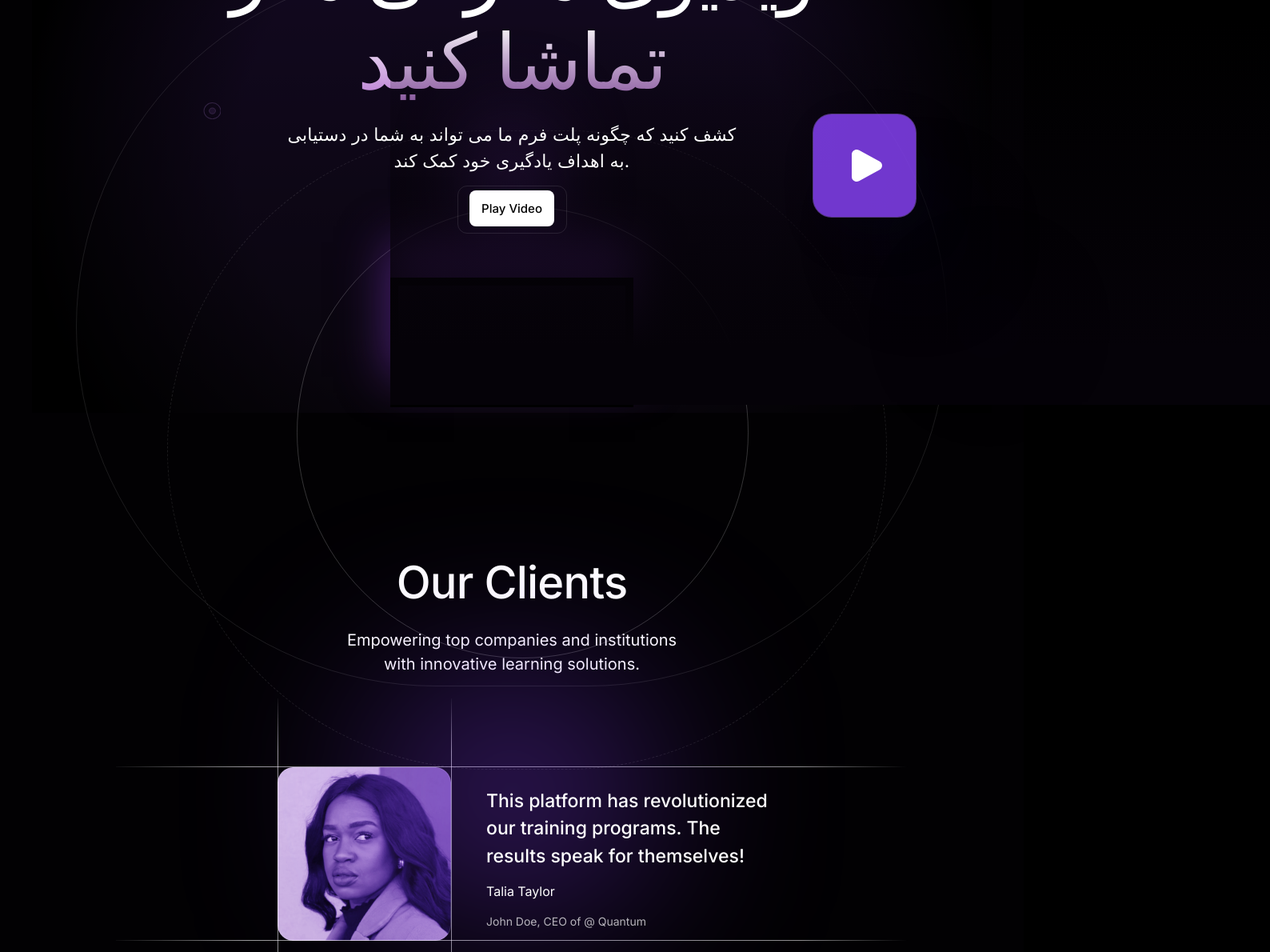
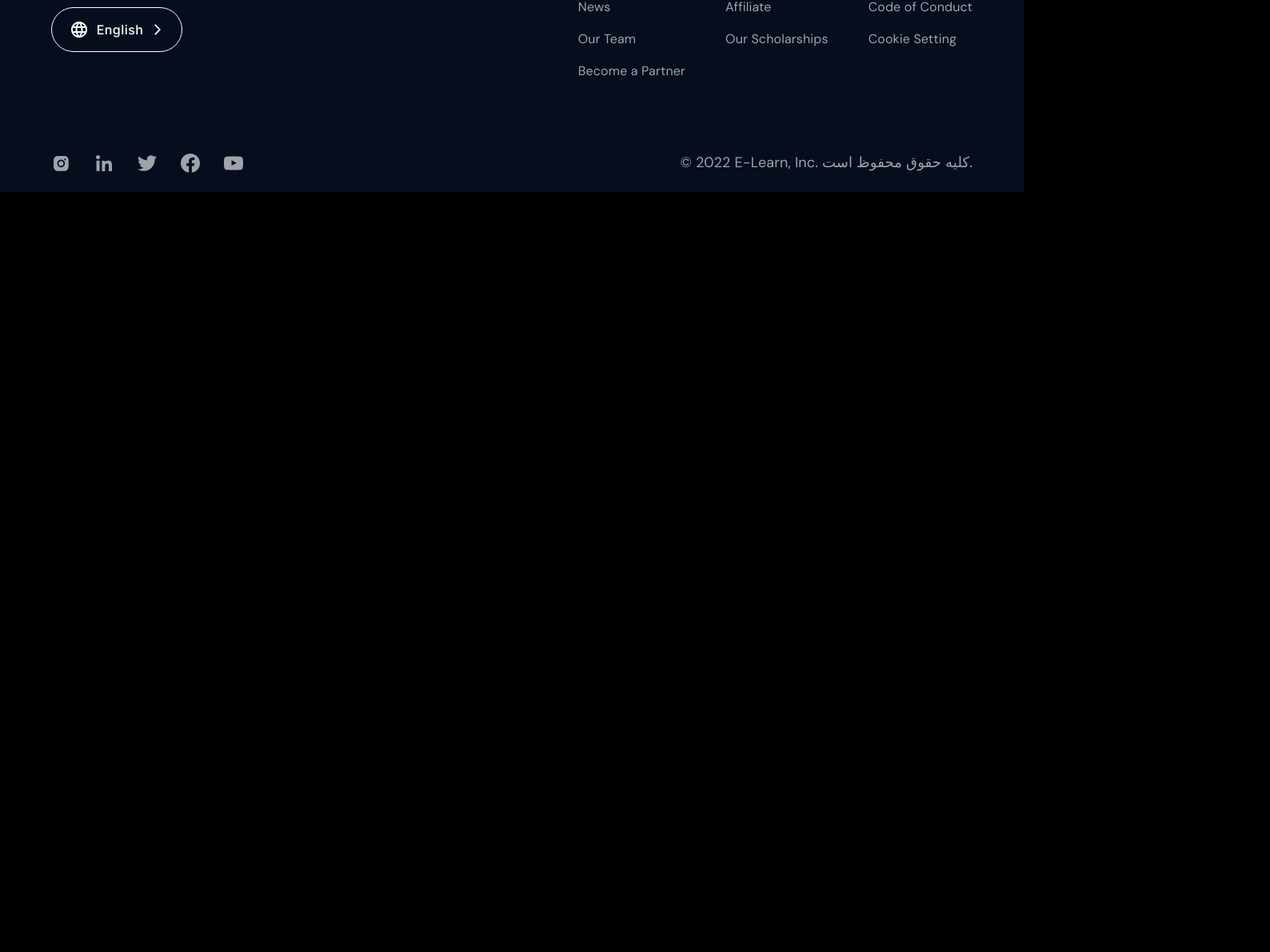
Before and after one commit to abdulmoiz180/Mudaris, a React (Vite) app: page / in a window 1280 px wide. Shown: the part 260-1450 px from the top of the page at 80% size, 1588 px wide, since content can reach past the window. After the commit the page ends 800 px from the top, so only its background shows below. Built offline with nearby package versions, Linux system fonts and the light colour scheme; grey boxes are pictures that could not be loaded.

Commit message:
pusing into main

```diff
--- a/src/Constants/Seed.js
+++ b/src/Constants/Seed.js
@@ -220,14 +220,10 @@ export const footerContent = [
     ],
   },
 ];
-export let copyWrite_eng = [
-  {
-    // icons: [Instagram, LinkedIn, Twitter, FaceBook, Youtube],
-  },
-  {
-    text: "© 2022 E-Learn, Inc. All rights reserved.",
-  },
-];
+export let copyWrite_eng = {
+  text: "© 2022 E-Learn, Inc. All rights reserved.",
+};
+
 export const tabsEnglish = [
   {
     name: "All Categories",
--- a/src/Constants/SeedPersian.js
+++ b/src/Constants/SeedPersian.js
@@ -254,14 +254,9 @@ export const footerContent = [
     ],
   },
 ];
-export let copyWrite_per = [
-  {
-    // icons: [Instagram, LinkedIn, Twitter, FaceBook, Youtube],
-  },
-  {
-    text: "© 2022 E-Learn, Inc. کلیه حقوق محفوظ است.",
-  },
-];
+export let copyWrite_per = {
+  text: "© 2022 E-Learn, Inc. کلیه حقوق محفوظ است.",
+};
 
 export const tabsPersian = [
   {
--- a/src/Pages/Home/index.jsx
+++ b/src/Pages/Home/index.jsx
@@ -10,14 +10,14 @@ import Testimonials from "../../components/Testimonials/Testimonials";
 const Home = () => {
   return (
     <section className="home-page column primary-bg">
-      <Hero />
-      <Testimonials />
+      {/* <Hero /> */}
+      {/* <Testimonials />
       <Courses />
       <Review />
       <E_Learn />
       <PriceCards />
       <FAQ />
-      <GetStart />
+      <GetStart /> */}
     </section>
   );
 };
--- a/src/components/Footer/index.jsx
+++ b/src/components/Footer/index.jsx
@@ -11,8 +11,7 @@ import Youtube from "../../assets/icons/Lozenge.svg";
 import { useLanguage } from "../../globalContext/GlobalProvider";
 import Twitter from "../../assets/icons/Twitter.svg";
 const Footer = () => {
-  const { toggleLanguage } = useLanguage();
-
+  const { toggleLanguage, data } = useLanguage();
   return (
     <footer className="footer-bg align-center">
       <div className="footer-section row">
@@ -73,7 +72,7 @@ const Footer = () => {
         </div>
 
         <Typography variant="p" className="secondary-font-clr footer-p dm-sans">
-          {copyWrite_eng[1].text}
+          {data[2].text}
         </Typography>
       </div>
     </footer>
--- a/src/components/Testimonials/Testimonials.css
+++ b/src/components/Testimonials/Testimonials.css
@@ -1,9 +1,3 @@
-* {
-  margin: 0;
-  padding: 0;
-  box-sizing: border-box;
-}
-
 .testim-container {
   display: flex;
   flex-direction: column;
@@ -203,37 +197,37 @@
   }
 }
 @media only screen and (min-width: 768px) {
-.avatar{
+  .avatar {
     display: none;
   }
-.square-image{
+  .square-image {
     display: block;
     width: 100%;
   }
 
-.client-review{
+  .client-review {
     position: absolute;
-right: 50px;
+    margin-right: 20%;
   }
-
 }
-@media only screen and (min-width: 900px) {
-.client-review{
-  right: 110px;
+@media only screen and (min-width: 800px) {
+  .client-review {
+    position: absolute;
+    margin-right: 10%;
+  }
+}
+@media only screen and (min-width: 992px) {
+  .client-review {
+    position: absolute;
+    margin-right: 10%;
   }
 }
 
-
-@media only screen and (min-width: 992px) {
-.client-review{
-right: 170px;
+@media only screen and (min-width: 1200px) {
+  .client-review {
+    margin-left: 30%;
   }
-}
-@media only screen and (min-width: 1200px){
-.client-review{
-  right: 310px;
-}
-.testim-box{
+  .testim-box {
     width: 433px;
   }
 
@@ -261,8 +255,13 @@ display: block;
     font-size: 14px;
   }
 }
-@media only screen and (min-width: 1300px){
-.client-review{
-right: 610px;
+@media only screen and (min-width: 1300px) {
+  .client-review {
+    margin-right: 25%;
   }
 }
+@media only screen and (min-width: 1500px) {
+  .client-review {
+    margin-right: 30%;
+  }
+}
--- a/src/components/Testimonials/Testimonials.jsx
+++ b/src/components/Testimonials/Testimonials.jsx
@@ -1,7 +1,6 @@
 import * as React from "react";
 import Box from "@mui/material/Box";
 import "./Testimonials.css";
-import "../../global.css";
 import Client from "../../assets/Images/Client.png";
 import Ellipse7 from "../../assets/Images/Ellipse7.png";
 import Avatar from "../../assets/Images/Avatar.png";
--- a/src/router/Router.jsx
+++ b/src/router/Router.jsx
@@ -6,7 +6,7 @@ import ResponsiveAppBar from "../components/NavBar/Index";
 const Router = () => {
   return (
     <BrowserRouter>
-      <ResponsiveAppBar />
+      {/* <ResponsiveAppBar /> */}
       <Routes>
         <Route path="/" element={<Home />} />
       </Routes>
```
Lines whose indentation alone changed are shown as unchanged.
